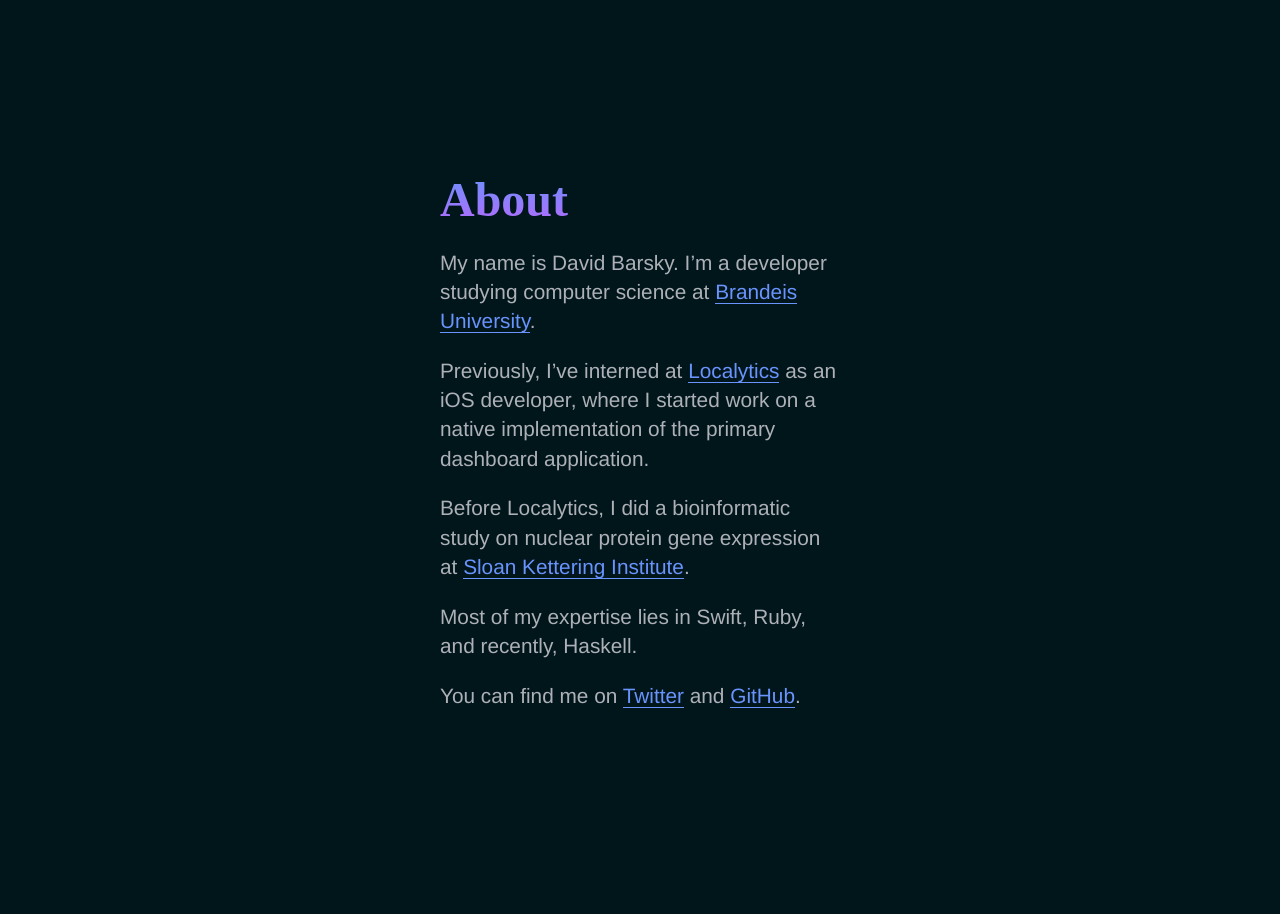
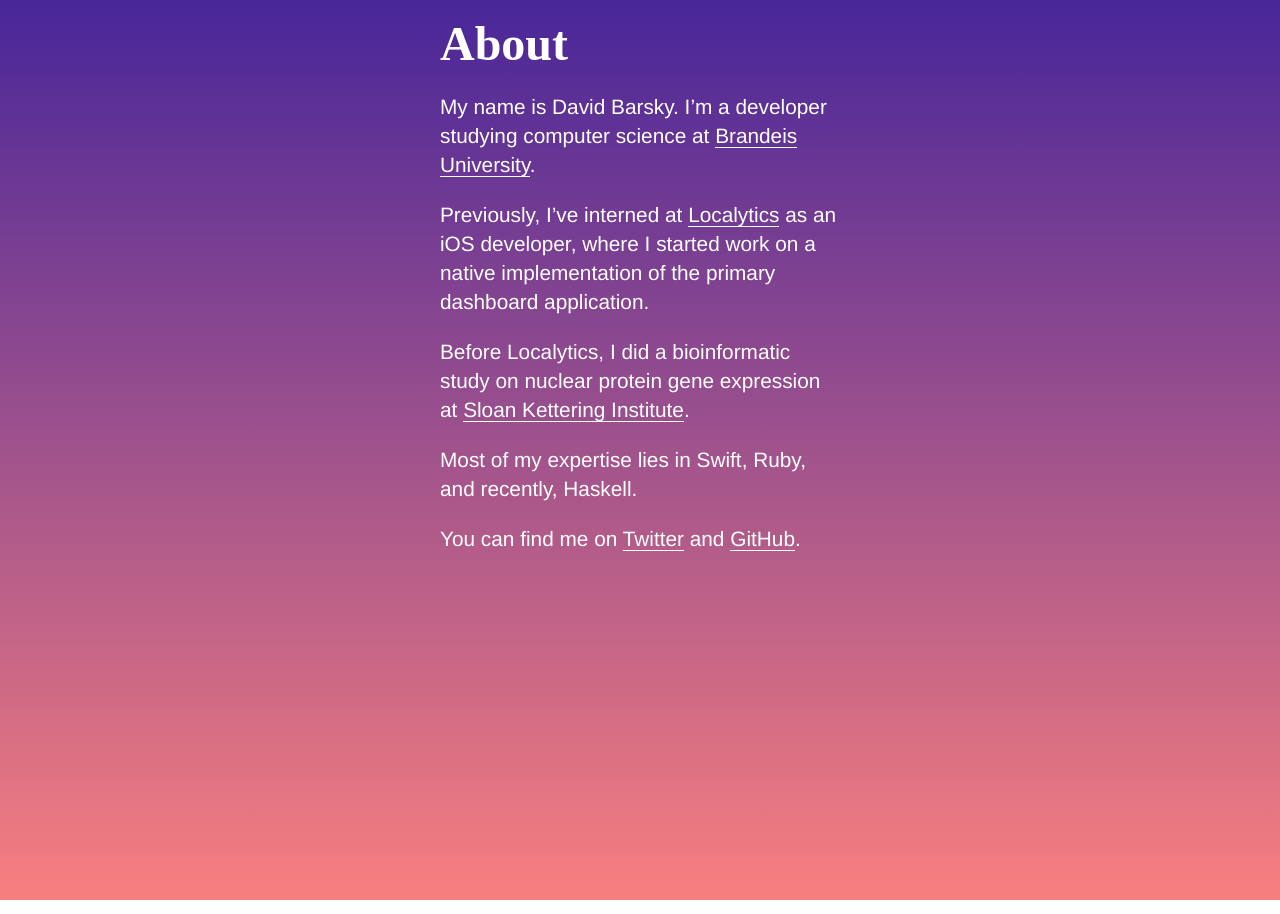
Before and after one commit to davidbarsky/davidbarsky.github.io, a Jekyll site: the page built from index.html, in a window 1280 px wide. Built offline with Jekyll 4.4.1, drawn with Linux system fonts in a browser that asks for light colours.

Commit message:
added addtinal colors

```diff
--- a/css/main.scss
+++ b/css/main.scss
@@ -9,14 +9,18 @@
 $base-font-size: 16px;
 $base-line-height: 1.5;
 
-$blue: #6993FD;
-$purple: #B469FD;
-$pseudo-purple: #A277FB;
-$crazy-start: rgb(229, 98, 151);
-$crazy-end: rgb(255, 116, 71);
-$text-color: rgb(173, 177, 183);
-$link-color: $purple;
-$header-gradient: -webkit-linear-gradient($blue, $purple);
+
+// colors
+$text-color: white;
+$link-color: white;
+$violet: rgb(72, 38, 153);
+$magenta: rgb(248, 127, 127);
+$virgin-purple: #7b4397;
+$virgin-red: #dc2430;
+$spoon-purple: #564688;
+$spoon-blue: #4d608d;
+
+$background-gradient: linear-gradient($violet 0%, $magenta 100%);
 $base-background-color: #01161B;
 
 html, p, h1, body {
@@ -26,10 +30,19 @@
 
 // base style
 body {
-  height: 98vh;
   color: $text-color;
-  background-color: $base-background-color;
   font-family: $body-font-family;
+
+  -webkit-background-clip: border-box;
+  -webkit-background-origin: padding-box;
+  -webkit-background-size: auto;
+  background-attachment: fixed;
+  background-clip: border-box;
+  background-color: rgba(0, 0, 0, 0);
+  background-image: $background-gradient;
+  background-origin: padding-box;
+  background-repeat: no-repeat;
+  background-size: auto;
 }
 
 // layout
@@ -50,9 +63,6 @@
 h1, h2, h3, h4, h5, h6 {
   font-size: 3rem;
   font-family: $header-font-family;
-  background: $header-gradient;
-  -webkit-background-clip: text;
-  -webkit-text-fill-color: transparent;
 }
 
 p, li, ol {
@@ -63,10 +73,10 @@
 }
 
 a {
-  color: $blue;
+  color: $link-color;
 
   // custom underline
   text-decoration: none;
   border-bottom: 1px solid;
-  border-color: $blue;
+  border-color: $link-color;
 }
```
